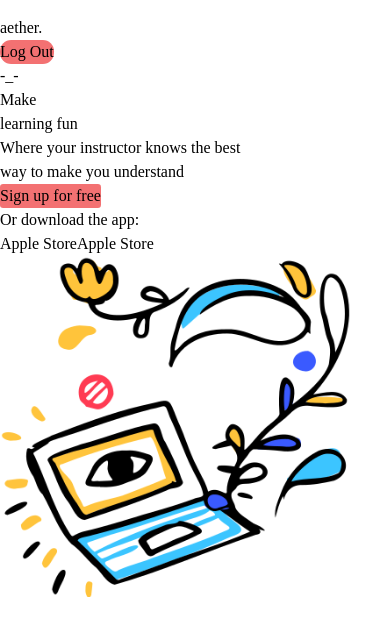
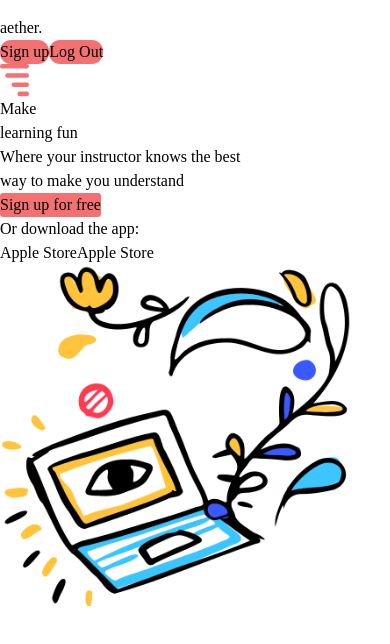
Before and after one commit to tawfiqealahi/aether-landing-page, a React (Vite) app: page / in a window 390 px wide. Shown: the top 644 px of the page. Built offline with nearby package versions, Linux system fonts and the light colour scheme.

Commit message:
hamburger

```diff
--- a/src/Component/Navbar/Navbar.jsx
+++ b/src/Component/Navbar/Navbar.jsx
@@ -1,6 +1,6 @@
 import './Navbar.css'
 import { useState } from "react";
-
+import hamburger from '../../assets/Hamburger.svg'
 
 const Navbar = () => {
     const [logIn,setLogIn]=useState(false);
@@ -13,8 +13,9 @@ const Navbar = () => {
         <div className="flex justify-between  ">
     <div className="text-4xl font-bold ">aether.</div>
     <div className= "flex ">
+    <button className=" border px-1 mx-1 login">Sign up</button>
     <button className=" border px-1 mx-1 login" onClick={handleLogIn}>{(logIn?'Log In':'Log Out')}</button>
-    <div>-_-</div>
+    <div><img src={hamburger} alt="" srcset="" /></div>
      </div>
 
 
```
Also changed, not shown: src/assets/Hamburger.svg (added).
